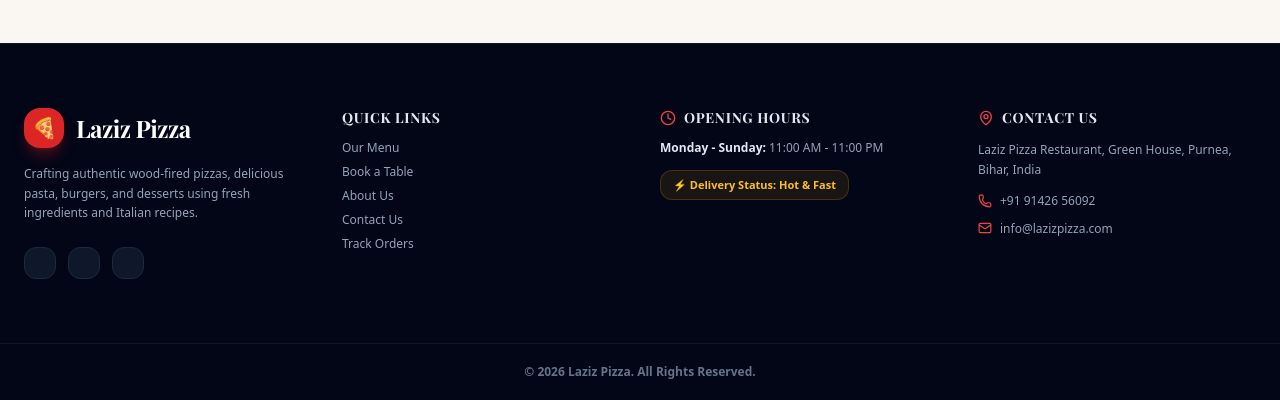
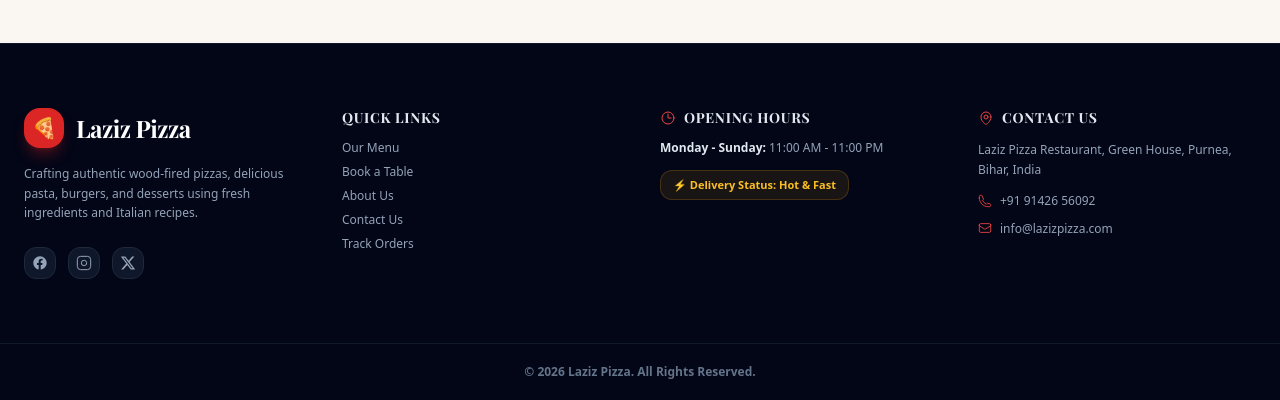
Before and after one commit to prabhakarsingh2007/Laziz-pizza, a Django app: page /accounts/ in a window 1280 px wide. Shown: the part 865-1265 px from the top of the page. Run offline with Django 5.2, Linux system fonts and the light colour scheme; data that the repository does not hold is empty; some libraries are stand-ins or nearby versions; some web fonts are replaced.

Commit message:
Replace legacy Lucide icons in footer with inline Heroicons SVGs to prevent empty box placeholder bugs

```diff
--- a/core/templates/partials/footer.html
+++ b/core/templates/partials/footer.html
@@ -18,13 +18,21 @@
 
             <div class="pt-2 flex items-center gap-3">
                 <a href="#" class="w-8 h-8 rounded-xl bg-slate-900 hover:bg-red-600 text-slate-400 hover:text-white flex items-center justify-center transition border border-slate-800">
-                    <i data-lucide="facebook" class="w-4 h-4"></i>
+                    <svg class="w-4 h-4" fill="currentColor" viewBox="0 0 24 24">
+                        <path d="M22 12c0-5.52-4.48-10-10-10S2 6.48 2 12c0 4.84 3.44 8.87 8.02 9.71v-6.86H7.53V12h2.49V9.62c0-2.46 1.49-3.81 3.7-3.81 1.06 0 2.17.19 2.17.19v2.39h-1.22c-1.22 0-1.6.76-1.6 1.54V12h2.7l-.43 2.85h-2.27v6.86C18.56 20.87 22 16.84 22 12z"/>
+                    </svg>
                 </a>
                 <a href="#" class="w-8 h-8 rounded-xl bg-slate-900 hover:bg-red-600 text-slate-400 hover:text-white flex items-center justify-center transition border border-slate-800">
-                    <i data-lucide="instagram" class="w-4 h-4"></i>
+                    <svg class="w-4 h-4" fill="none" viewBox="0 0 24 24" stroke="currentColor" stroke-width="1.5">
+                        <rect x="2" y="2" width="20" height="20" rx="5" ry="5" />
+                        <path d="M16 11.37A4 4 0 1112.63 8 4 4 0 0116 11.37z" />
+                        <line x1="17.5" y1="6.5" x2="17.51" y2="6.5" />
+                    </svg>
                 </a>
                 <a href="#" class="w-8 h-8 rounded-xl bg-slate-900 hover:bg-red-600 text-slate-400 hover:text-white flex items-center justify-center transition border border-slate-800">
-                    <i data-lucide="twitter" class="w-4 h-4"></i>
+                    <svg class="w-4 h-4" fill="currentColor" viewBox="0 0 24 24">
+                        <path d="M18.244 2.25h3.308l-7.227 8.26 8.502 11.24H16.17l-5.214-6.817L4.99 21.75H1.68l7.73-8.835L1.254 2.25H8.08l4.713 6.231zm-1.161 17.52h1.833L7.084 4.126H5.117z"/>
+                    </svg>
                 </a>
             </div>
         </div>
@@ -44,7 +52,10 @@
         <!-- Opening Hours & Delivery Status -->
         <div class="space-y-3">
             <h3 class="text-sm font-bold uppercase tracking-wider text-slate-200 font-serif-heading flex items-center gap-2">
-                <i data-lucide="clock" class="w-4 h-4 text-red-500"></i> Opening Hours
+                <svg class="w-4 h-4 text-red-500" fill="none" viewBox="0 0 24 24" stroke-width="1.5" stroke="currentColor">
+                    <path stroke-linecap="round" stroke-linejoin="round" d="M12 6v6h4.5m4.5 0a9 9 0 11-18 0 9 9 0 0118 0z" />
+                </svg>
+                <span>Opening Hours</span>
             </h3>
 
             <div class="space-y-1.5 text-xs text-slate-400">
@@ -60,7 +71,11 @@
         <!-- Location & Contact -->
         <div class="space-y-3">
             <h3 class="text-sm font-bold uppercase tracking-wider text-slate-200 font-serif-heading flex items-center gap-2">
-                <i data-lucide="map-pin" class="w-4 h-4 text-red-500"></i> Contact Us
+                <svg class="w-4 h-4 text-red-500" fill="none" viewBox="0 0 24 24" stroke-width="1.5" stroke="currentColor">
+                    <path stroke-linecap="round" stroke-linejoin="round" d="M15 10.5a3 3 0 11-6 0 3 3 0 016 0z" />
+                    <path stroke-linecap="round" stroke-linejoin="round" d="M19.5 10.5c0 7.142-7.5 11.25-7.5 11.25S4.5 17.642 4.5 10.5a7.5 7.5 0 1115 0z" />
+                </svg>
+                <span>Contact Us</span>
             </h3>
 
             <div class="space-y-2 text-xs text-slate-400 leading-relaxed">
@@ -69,12 +84,16 @@
                 </p>
 
                 <p class="flex items-center gap-2 pt-1">
-                    <i data-lucide="phone" class="w-3.5 h-3.5 text-red-500"></i>
+                    <svg class="w-3.5 h-3.5 text-red-500" fill="none" viewBox="0 0 24 24" stroke-width="1.5" stroke="currentColor">
+                        <path stroke-linecap="round" stroke-linejoin="round" d="M2.25 6.75c0 8.284 6.716 15 15 15h2.25a2.25 2.25 0 002.25-2.25v-1.372c0-.516-.351-.966-.852-1.091l-4.423-1.106c-.44-.11-.902.055-1.173.417l-.97 1.293c-2.824-1.502-5.112-3.79-6.614-6.614l1.293-.97c.362-.271.527-.734.417-1.173L6.963 3.102a1.125 1.125 0 00-1.091-.852H4.5A2.25 2.25 0 002.25 4.5v2.75z" />
+                    </svg>
                     <a href="tel:+919142656092" class="hover:text-white transition">+91 91426 56092</a>
                 </p>
 
                 <p class="flex items-center gap-2">
-                    <i data-lucide="mail" class="w-3.5 h-3.5 text-red-500"></i>
+                    <svg class="w-3.5 h-3.5 text-red-500" fill="none" viewBox="0 0 24 24" stroke-width="1.5" stroke="currentColor">
+                        <path stroke-linecap="round" stroke-linejoin="round" d="M21.75 6.75v10.5a2.25 2.25 0 01-2.25 2.25h-15a2.25 2.25 0 01-2.25-2.25V6.75m19.5 0A2.25 2.25 0 0019.5 4.5h-15a2.25 2.25 0 00-2.25 2.25m19.5 0v.243a2.25 2.25 0 01-1.07 1.916l-7.5 4.615a2.25 2.25 0 01-2.36 0L3.32 8.91a2.25 2.25 0 01-1.07-1.916V6.75" />
+                    </svg>
                     <a href="mailto:info@lazizpizza.com" class="hover:text-white transition">info@lazizpizza.com</a>
                 </p>
             </div>
```
